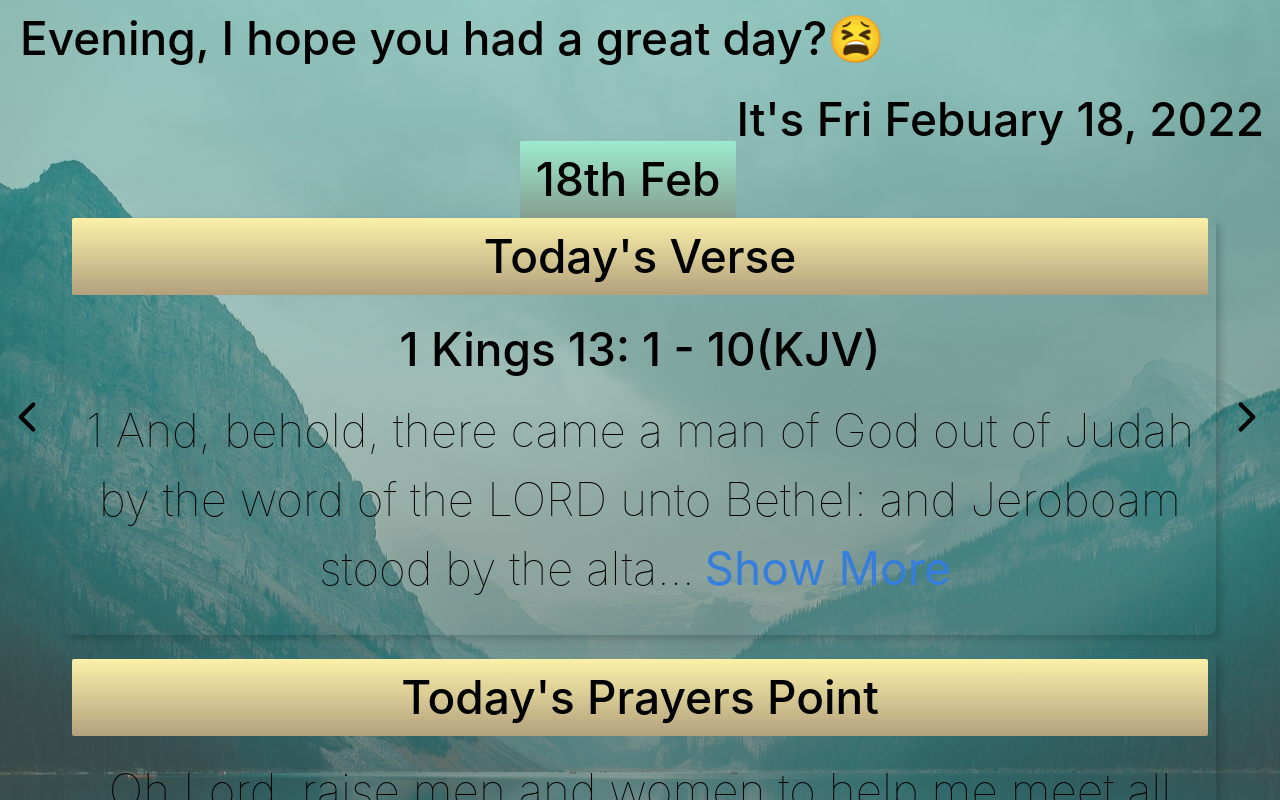
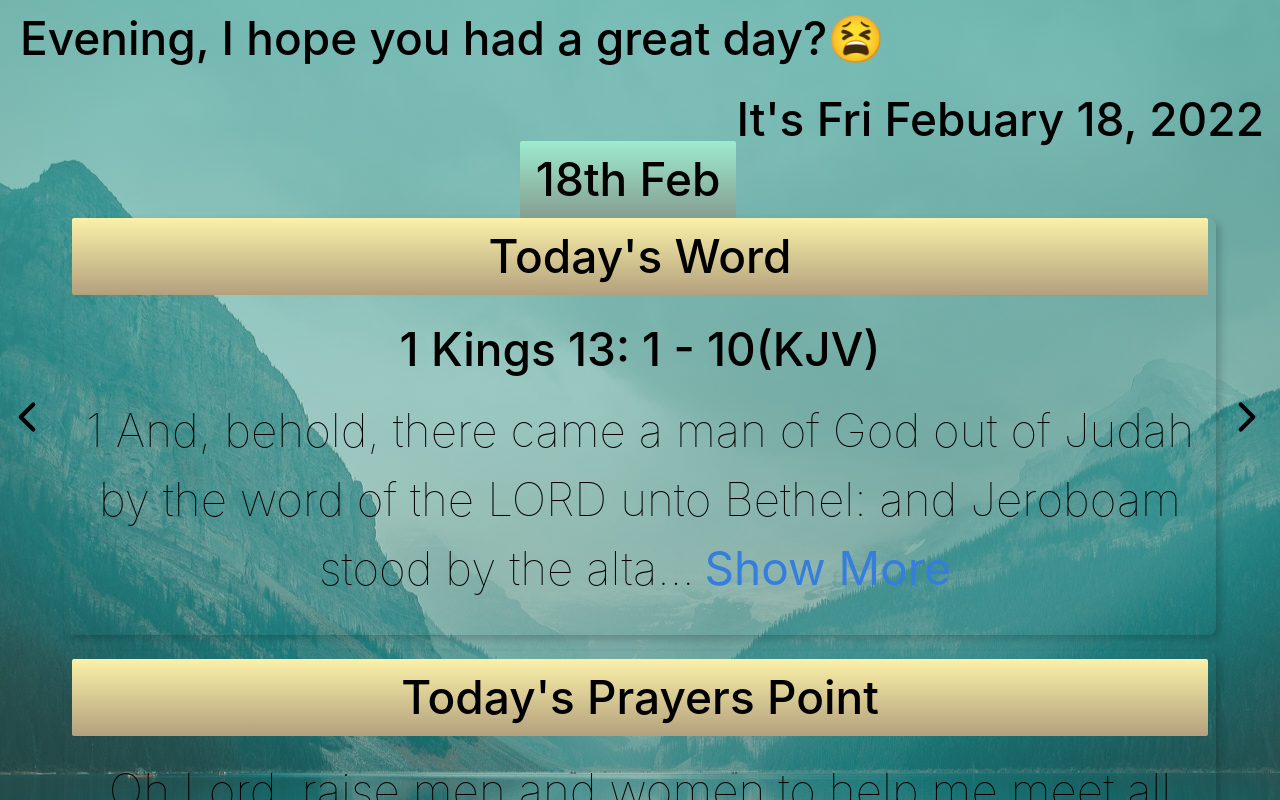
Before and after one commit to Dare789/Jesus-Pill, a React (Create React App) app: page / in a window 1280 px wide. Both pictures are taken after a click on the button "Get Today Pill". Shown: the top 800 px of the page. Built offline with nearby package versions, Linux system fonts and the light colour scheme.

Commit message:
modifield some files

```diff
--- a/package.json
+++ b/package.json
@@ -10,6 +10,7 @@
     "react": "^17.0.2",
     "react-dom": "^17.0.2",
     "react-icons": "^4.3.1",
+    "react-player": "^2.9.0",
     "react-redux": "^7.2.6",
     "react-scripts": "4.0.3",
     "redux": "^4.1.2",
--- a/src/Components/DailyDose/DailyDose.css
+++ b/src/Components/DailyDose/DailyDose.css
@@ -27,7 +27,7 @@ p {
 
 body {
   background-image:
-  linear-gradient(rgba(78, 173, 165, 0.5),rgba(107, 81, 81, 0.5)),
+  linear-gradient(rgba(78, 173, 165, 0.705),rgba(107, 81, 81, 0)),
   url(./bg.jpg);
   background-size: cover;
   background-repeat: no-repeat;
--- a/src/Components/DailyDose/DailyDose.js
+++ b/src/Components/DailyDose/DailyDose.js
@@ -53,7 +53,6 @@ const DailyDose = () => {
    })
 };
 
-
 return(
      <div>
         <div>
@@ -61,7 +60,7 @@ return(
               <p className='br1 bg-light-green fw5 pt1 pb1 pl0 pl3 pr3 mb0 label tc'>{date}</p>
           </div>
            <div className="ma5 mt0 mb3 br3 pa2 pt0 pb4 shadow-5 tc bible">
-               <p className="br1 bg-light-yellow fw5 pa1 label">Today's Verse</p>
+               <p className="br1 bg-light-yellow fw5 pa1 label">Today's Word</p>
                <p className="fw5 ma2 pb1">{scriptLoc}</p>
                <p className="fw1 ma0 pa0 text">{readMore ? Script : `${Script.substring(0, 120)}...`}
                 <button className="btn blue" style={{borderColor:"transparent"}}
--- a/src/Components/Share/Share.js
+++ b/src/Components/Share/Share.js
@@ -10,7 +10,7 @@ import "./Share.css";
         window.open("https://www.facebook.com/sharer.php?u=jesuspill.com&t=Today's+Pill", "_blank");
     }
     const twitterShare = ()  => {
-        window.open(`https://twitter.com/intent/tweet?url=jesusPill.com&text=Todays+Pill&hashtags=jesusPill,morningdevotion`, "_blank");
+        window.open(`https://twitter.com/intent/tweet?url=jesusPill.com&text=Todays+Pill&hashtags=jesusPill`, "_blank");
     }
     const whatsappShare = () => {
         window.open("whatsapp://send?text=jesusPill.com", "share/whatsapp/share", "_blank");
--- a/src/Components/WelcomePage/WelcomePage.css
+++ b/src/Components/WelcomePage/WelcomePage.css
@@ -1,5 +1,5 @@
 .Welcome {
-  background-image:linear-gradient(rgba(173, 163, 78, 0.658), rgba(94, 107, 81, 0.555)),
+  background-image:linear-gradient(rgba(173, 163, 78, 0.705), rgba(94, 107, 81, 0)),
   url(./bg2.jpg);
   background-size: cover;
   background-repeat: no-repeat;
@@ -90,6 +90,7 @@ p {
 }
 .twitter{
     position:fixed;
+    top: 40%;
     background: var(--clr-grey-5);
     border-color: transparent;
     cursor: pointer;
```
Also changed, not shown: 1 other file (tests, documents, lock files or other folders).
